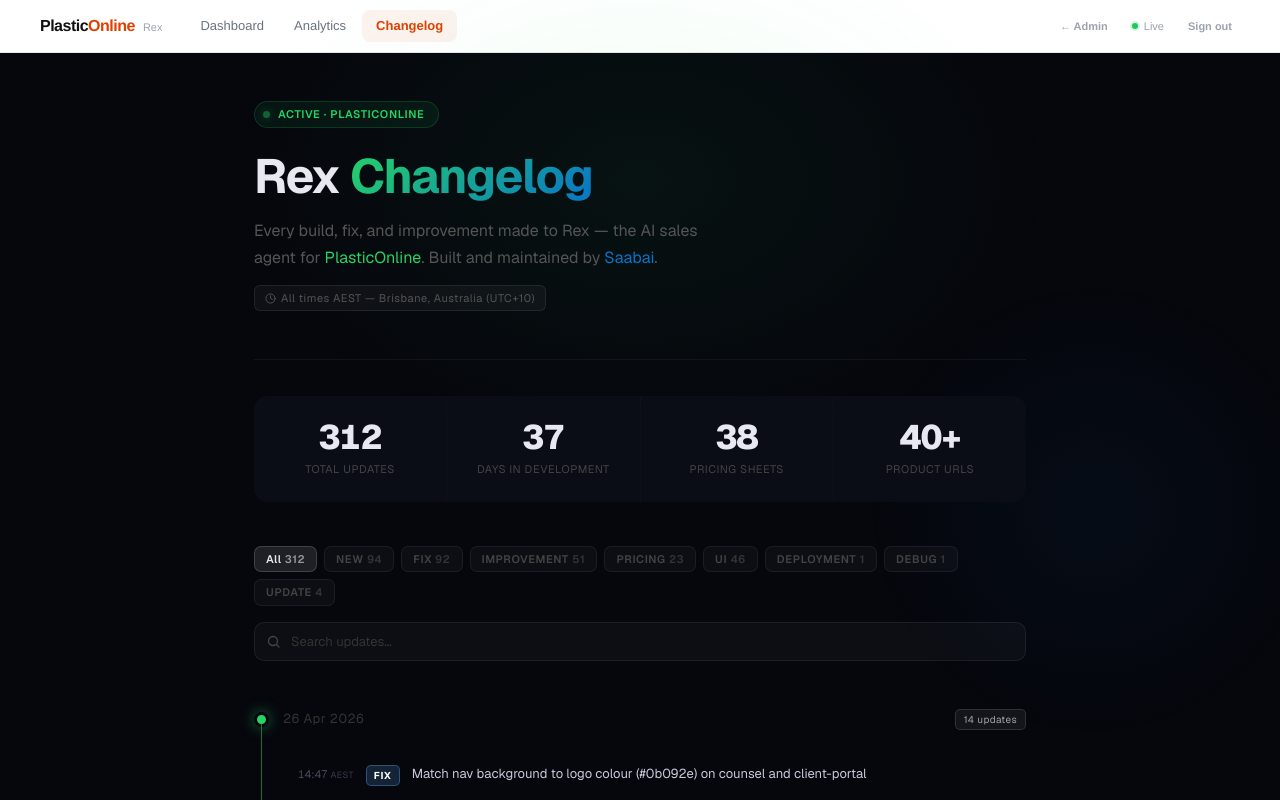
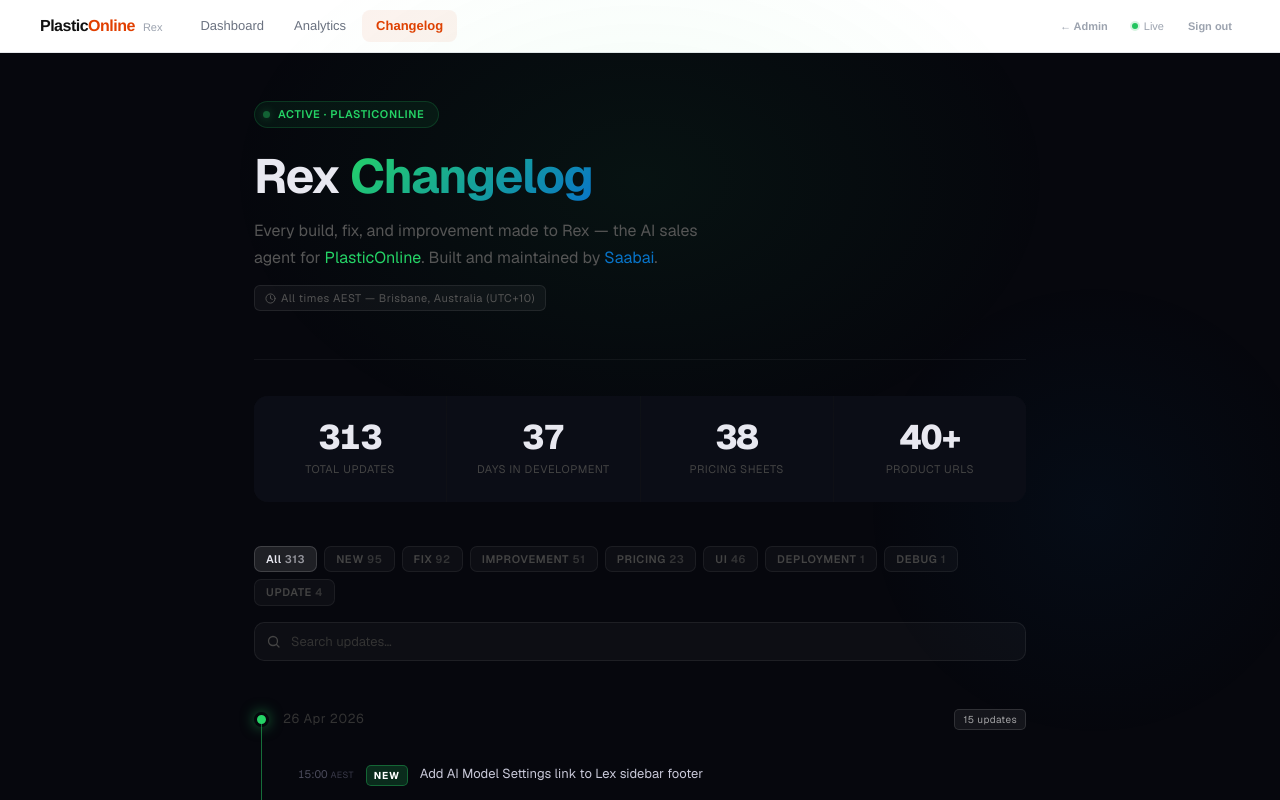
Before and after one commit to sg-satoshi/saabai-site, a Next.js app: page /rex-changelog in a window 1280 px wide. Shown: the top 800 px of the page. Built offline with nearby package versions, Linux system fonts and the light colour scheme.

Commit message:
fix: correct Firm Dashboard link in Lex sidebar (was 404)

```diff
--- a/app/lex/page.tsx
+++ b/app/lex/page.tsx
@@ -973,7 +973,7 @@ export default function LexPage() {
           {/* Footer */}
           <div style={{ padding: "10px 10px 12px", borderTop: `1px solid ${C.border}` }}>
             <a
-              href="/client-portal/settings"
+              href="/client-portal"
               style={{
                 display: "flex", alignItems: "center", gap: 8,
                 padding: "7px 8px", borderRadius: 7, marginBottom: 2,
--- a/app/rex-changelog/ChangelogClient.tsx
+++ b/app/rex-changelog/ChangelogClient.tsx
@@ -32,6 +32,7 @@ const CHANGELOG: Day[] = [
   {
     date: "26 Apr 2026",
     entries: [
+      { time: "15:00", tag: "NEW", title: "Add AI Model Settings link to Lex sidebar footer" },
       { time: "14:47", tag: "FIX", title: "Match nav background to logo colour (#0b092e) on counsel and client-portal" },
       { time: "14:44", tag: "FIX", title: "Proper Saabai logo on client portal nav and login screen" },
       { time: "14:40", tag: "NEW", title: "Add LLM / API key settings to client portal Settings tab" },
```
